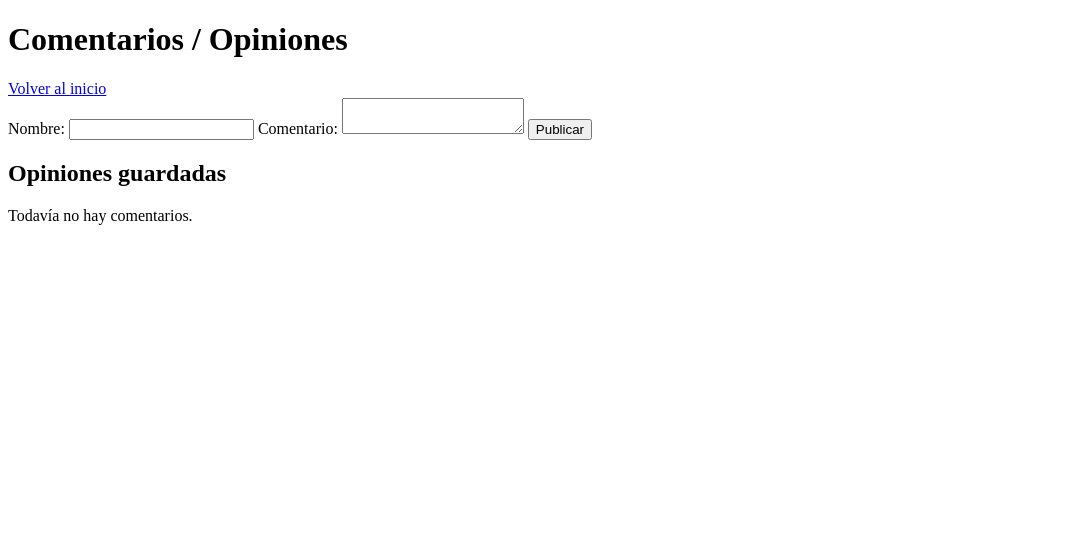
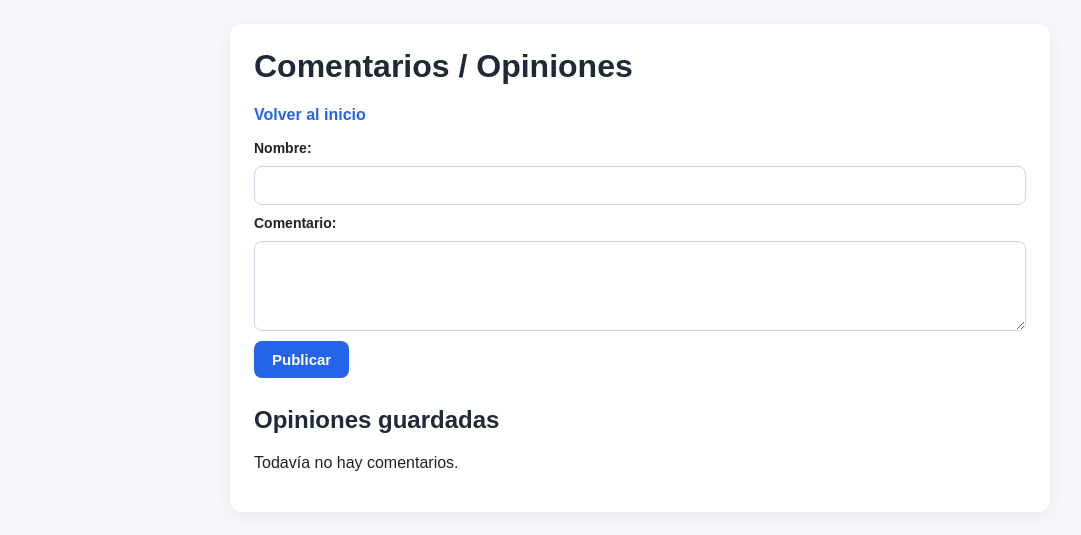
Before and after one commit to AnaAlejandri/integradora_db, a Node server app: page /comentarios in a window 1280 px wide. Shown: the top 535 px of the page, without its empty margins (0-1081 px from the left). Run offline with Node 20, Linux system fonts and the light colour scheme; data that the repository does not hold is empty.

Commit message:
Enhance comentarios.ejs with CSS styling
Added styles for improved layout and aesthetics.

```diff
--- a/views/comentarios.ejs
+++ b/views/comentarios.ejs
@@ -1,5 +1,124 @@
 <!DOCTYPE html>
 <html lang="es">
+<style>
+  * {
+    box-sizing: border-box;
+  }
+
+  body {
+    margin: 0;
+    padding: 24px 16px;
+    font-family: Arial, Helvetica, sans-serif;
+    background-color: #f6f7fb;
+    color: #222;
+  }
+
+  main {
+    max-width: 820px;
+    margin: 0 auto;
+    background: #ffffff;
+    padding: 24px;
+    border-radius: 12px;
+    box-shadow: 0 4px 16px rgba(0, 0, 0, 0.06);
+  }
+
+  h1, h2 {
+    margin-top: 0;
+    color: #1f2937;
+  }
+
+  a {
+    display: inline-block;
+    margin-bottom: 16px;
+    color: #2563eb;
+    text-decoration: none;
+    font-weight: bold;
+  }
+
+  a:hover {
+    text-decoration: underline;
+  }
+
+  form {
+    display: flex;
+    flex-direction: column;
+    gap: 10px;
+    margin-bottom: 28px;
+  }
+
+  label {
+    font-weight: bold;
+    font-size: 14px;
+  }
+
+  input, textarea {
+    width: 100%;
+    padding: 10px 12px;
+    border: 1px solid #cbd5e1;
+    border-radius: 8px;
+    font-size: 15px;
+    font-family: inherit;
+  }
+
+  textarea {
+    min-height: 90px;
+    resize: vertical;
+  }
+
+  button {
+    align-self: flex-start;
+    padding: 10px 18px;
+    background-color: #2563eb;
+    color: #fff;
+    border: none;
+    border-radius: 8px;
+    font-size: 15px;
+    font-weight: bold;
+    cursor: pointer;
+  }
+
+  button:hover {
+    background-color: #1d4ed8;
+  }
+
+  .tabla-contenedor {
+    width: 100%;
+    overflow-x: auto;
+  }
+
+  table {
+    width: 100%;
+    border-collapse: collapse;
+    margin-top: 12px;
+  }
+
+  th, td {
+    padding: 12px;
+    border-bottom: 1px solid #e5e7eb;
+    text-align: left;
+    vertical-align: top;
+  }
+
+  th {
+    background-color: #eff6ff;
+    color: #1e3a8a;
+    font-size: 14px;
+  }
+
+  tr:hover td {
+    background-color: #f9fafb;
+  }
+
+  @media (max-width: 600px) {
+    main {
+      padding: 16px;
+    }
+
+    button {
+      width: 100%;
+    }
+  }
+</style>
 <head>
   <meta charset="UTF-8" />
   <meta name="viewport" content="width=device-width, initial-scale=1.0" />
```
